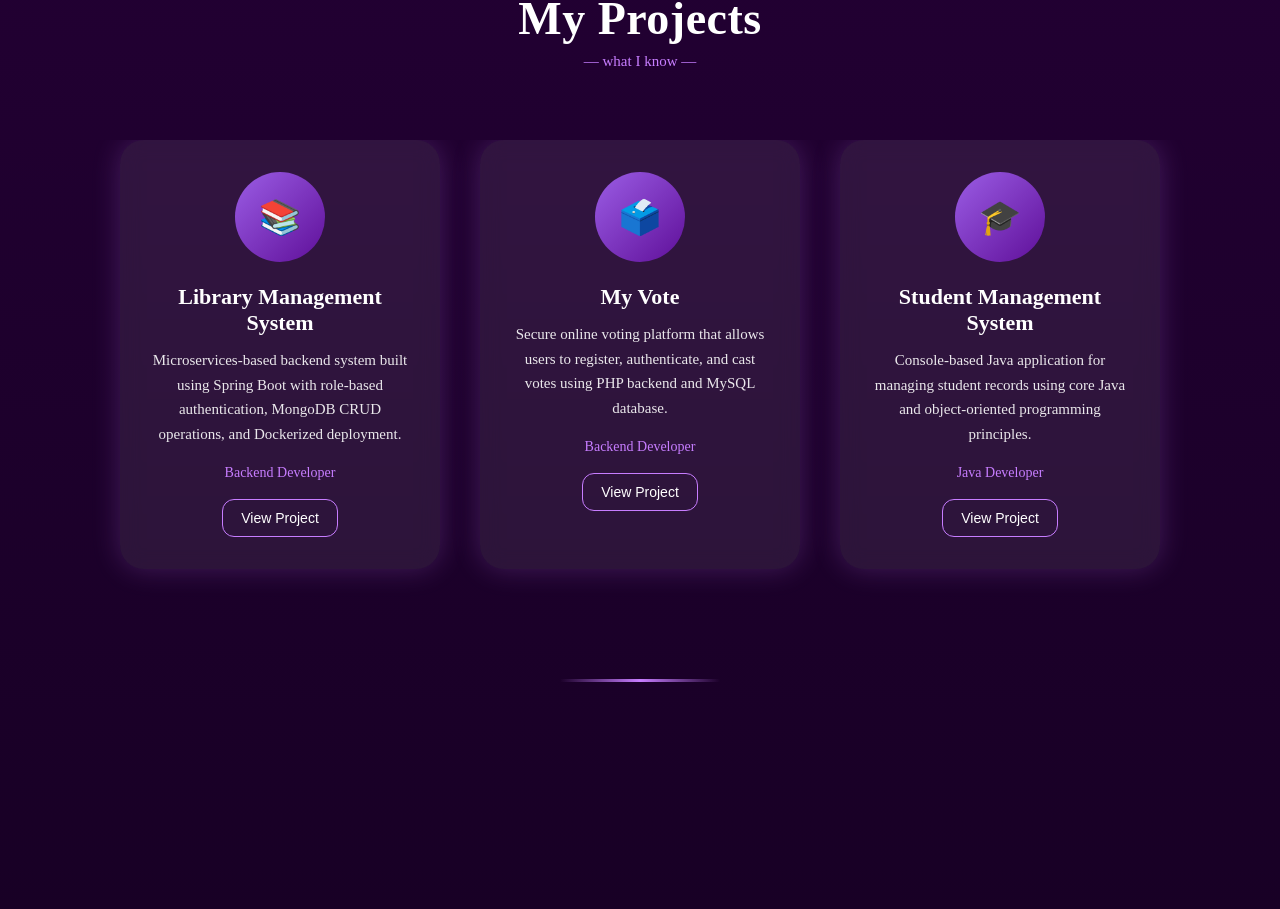
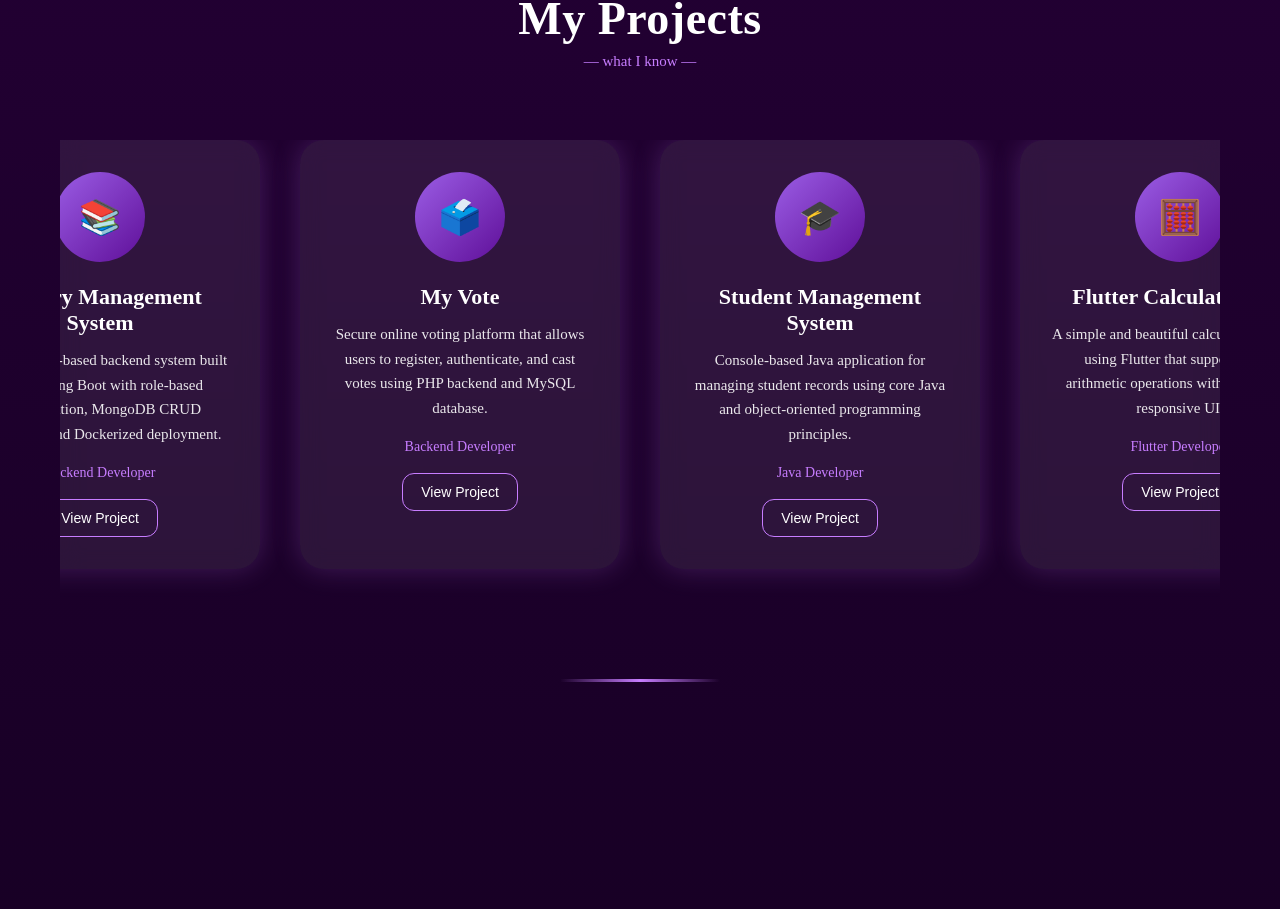
Before and after one commit to purushothamanjerry/My_Portfolio, a React (Vite) app: page / in a window 1280 px wide. Shown: the part 2847-3756 px from the top of the page. Built offline with nearby package versions, Linux system fonts and the light colour scheme.

Commit message:
Update Projects.jsx

```diff
--- a/src/components/Projects.jsx
+++ b/src/components/Projects.jsx
@@ -48,9 +48,7 @@ const Projects = () => {
           <span className="project-status">Backend Developer</span>
           <button
             onClick={() =>
-              openProject(
-                "https://github.com/ganeshkandhan17/MyVote"
-              )
+              openProject("https://github.com/ganeshkandhan17/MyVote")
             }
           >
             View Project
@@ -79,6 +77,28 @@ const Projects = () => {
           </button>
         </div>
 
+        {/* Card 4 */}
+        <div className="project-card">
+          <div className="project-image">
+            <span>🧮</span>
+          </div>
+          <h2>Flutter Calculator App</h2>
+          <p>
+            A simple and beautiful calculator app built using Flutter that
+            supports basic arithmetic operations with a clean and responsive UI.
+          </p>
+          <span className="project-status">Flutter Developer</span>
+          <button
+            onClick={() =>
+              openProject(
+                "https://github.com/purushothamanjerry/Anroide-app/tree/main/Calculator"
+              )
+            }
+          >
+            View Project
+          </button>
+        </div>
+
       </div>
     </section>
   );
```
